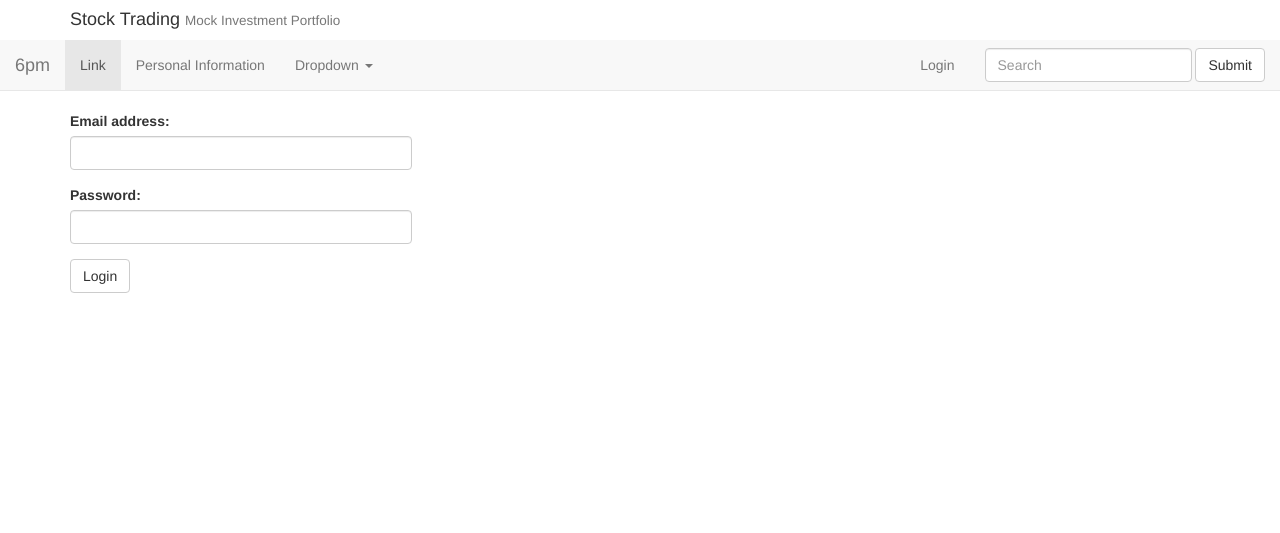
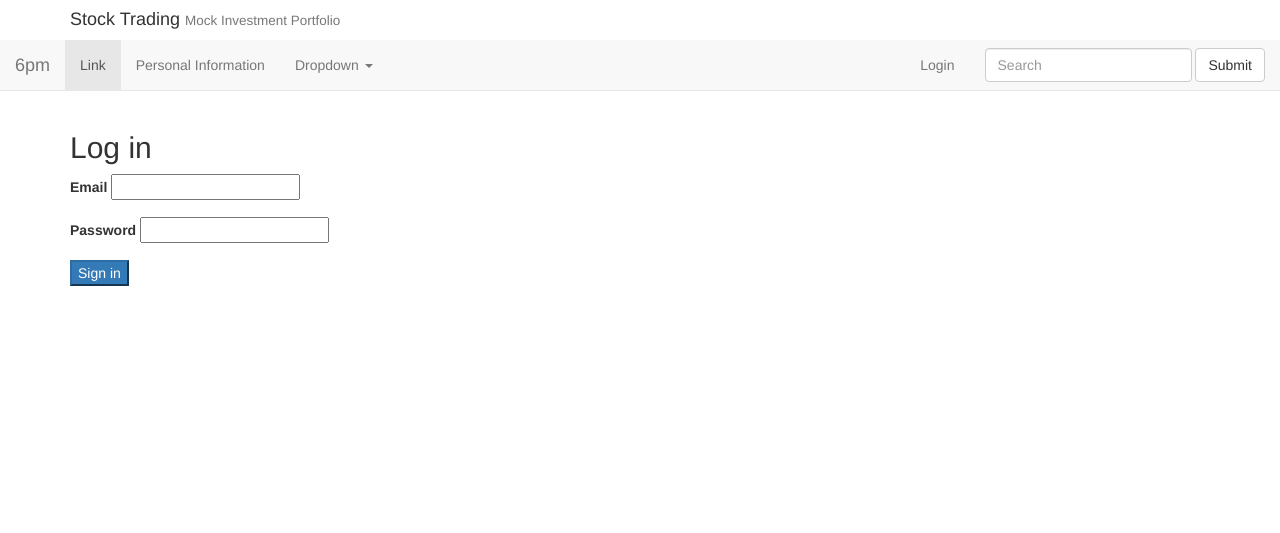
Before and after one commit to ucsb-cs48-w19/6pm-stock-trading, a Flask app: page /login in a window 1280 px wide. Shown: the top 533 px of the page. Run offline with Flask 2, Linux system fonts and the light colour scheme; some libraries are stand-ins or nearby versions.

Commit message:
got login to work

```diff
--- a/templates/login.html
+++ b/templates/login.html
@@ -1,44 +1,26 @@
 {% extends "layout.html" %}
 
 {% block content %}
+  <main class="container signup-section">
+    <div class="section-content">
+      <h2>Log in</h2>
 
-<div class = "container">
-	<form action="/login" method="POST">
-  		<div class = "login">
-  			<div class="form-group">
-    			<label for="email">Email address:</label>
-    			<input type="email" name="email" class="form-control" id="email" required>
-  			</div>
-  			<div class="form-group">
-    			<label for="pwd">Password:</label>
-    			<input type="password" name="password" class="form-control" id="pwd required">
-  			</div>
-  			<!--<div class="checkbox">
-    			<label><input type="checkbox"> Remember me</label>
- 			 </div>-->
-  				<button type="submit" value="Submit" class="btn btn-default">Login</button>
-		</div>
-	</form>
-</div>
+      <form method="POST" action="/login">
+        {{ form.hidden_tag() }}
 
-<!--<div class- "container">
-<form class = "form-group container input" action= "/login" method= "POST">
+        <div class="form-group">
+          {{ form.email.label }}
+          {{ form.email }}
+        </div>
 
-<div class = "form-row">
-    <label for="email">Email:</label>
-    <input type="email" id="email" name="email" required>
-</div>
+        <div class="form-group">
+          {{ form.password.label }}
+          {{ form.password }}
+        </div>
 
-<div class = "form-row">
-    <label for="password">Password</label>
-    <input type="password" id="password" name="password" required >
+        {{ form.submit(class="btn-primary") }}
 
-</div>
-<button class = "button-secondary"type="submit" value="Submit">Login</button>
-</form>
-</div>-->
-
-
-
-
+      </form>
+    </div>
+  </main>
 {% endblock %}
```
Also changed, not shown: routes.py (+39 -38 lines).
